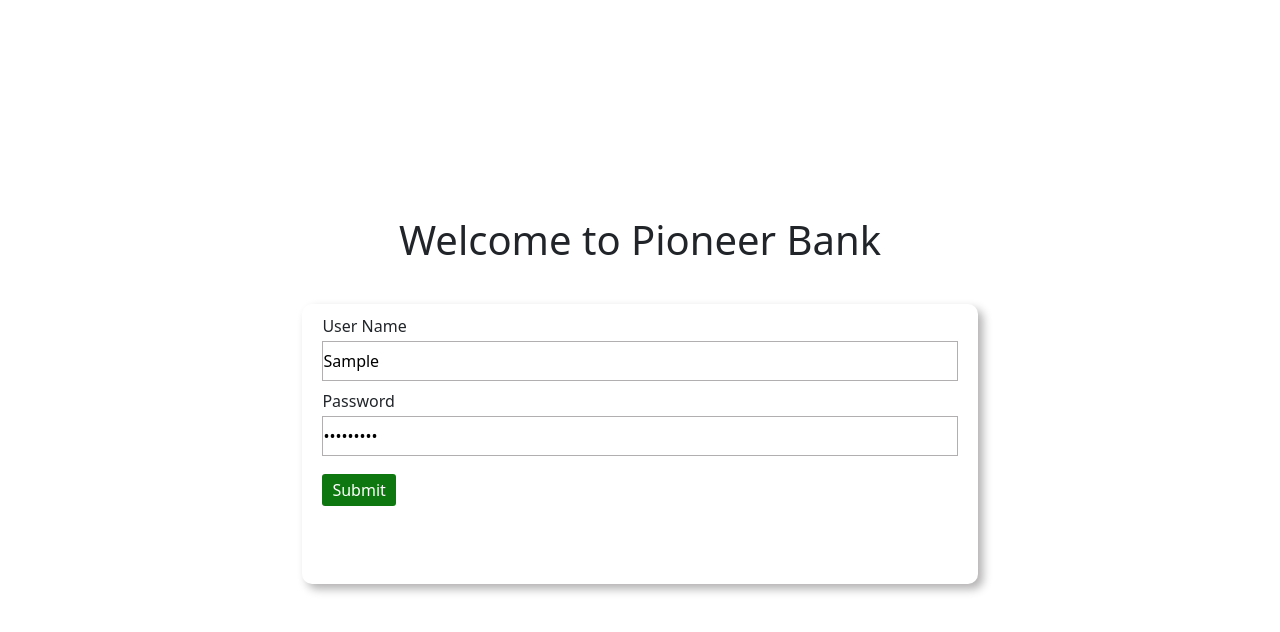
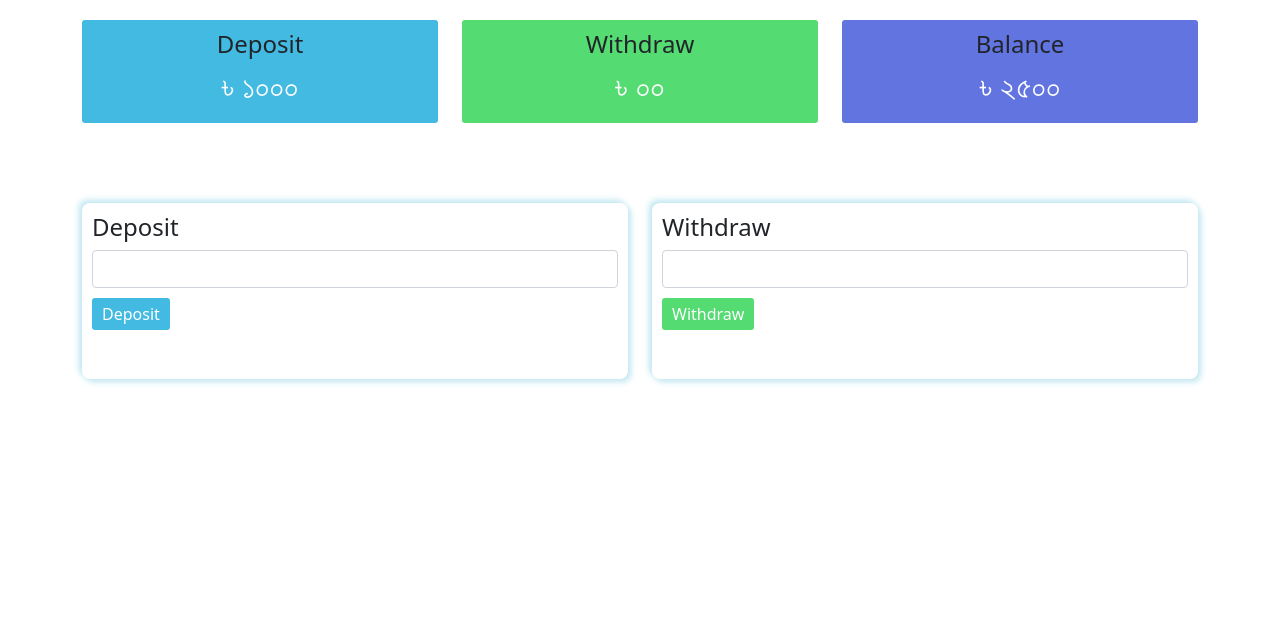
Before and after one commit to asifhjahid/pioneer-bank-js, a plain HTML site: page index.html in a window 1280 px wide. Both pictures are taken after typing "Sample", "Sample123" into the empty fields and a click on the button "Submit". Drawn offline with nearby package versions, Linux system fonts and the light colour scheme.

Commit message:
transaction area

```diff
--- a/index.html
+++ b/index.html
@@ -14,19 +14,59 @@
     <link rel="stylesheet" href="style.css" />
   </head>
   <body>
-    <div class="container">
+    <div id="login-page" class="container">
     <div class="display-container">
       <h1 class='title'>Welcome to Pioneer Bank</h1>
       <div class="login-area">
         <form action="">
           <label for="login">User Name</label>
-          <input type="text" class="inputText" placeholder="user name" />
+          <input type="text" class="inputText" placeholder="user name" required />
           <label for="password">Password</label>
-          <input type="password" class="inputText" placeholder="Password"/>
+          <input type="password" class="inputText" placeholder="Password" required />
         </form>
-        <button type="button" class="submit-btn">Submit</button>
+        <button type="submit" id='submitBtn' class="submit-btn">Submit</button>
       </div>
     </div>
     </div>
+
+    <div id="transaction" class="container">
+       <div class="row">
+           <div class="col-md-4" >
+               <div class="deposit seeTransaction">
+                <h4>Deposit</h4>
+                <h2>৳ ১০০০</h2>
+               </div>
+           </div>
+           <div class="col-md-4">
+               <div class="withdraw seeTransaction">
+                <h4>Withdraw</h4>
+                <h2>৳ ০০</h2>
+               </div>
+           </div>
+           <div class="col-md-4">
+               <div class="balance seeTransaction">
+                <h4>Balance</h4>
+                <h2>৳ ২৫০০</h2>
+               </div>
+           </div>
+       </div>
+       <div class="row">
+           <div class="col-md-6">
+               <div class="transaction-submit">
+                <h4>Deposit</h4>
+                <input type="text" class="form-control">
+                <button class="deposit-btn">Deposit</button>
+               </div>
+        </div>
+           <div class="col-md-6">
+               <div class="transaction-submit">
+                    <h4>Withdraw</h3>
+                    <input type="text" class="form-control">
+                    <button class="withdraw-btn">Withdraw</button>
+               </div>
+            </div>
+       </div>
+    </div>
+    <script src="./js/script.js"></script>
   </body>
 </html>
--- /dev/null
+++ b/js/script.js
@@ -0,0 +1,7 @@
+let button = document.querySelector('#submitBtn');
+button.addEventListener('click',()=>{
+     let loginPage = document.querySelector('#login-page');
+     loginPage.style.display='none';
+     let transaction = document.querySelector('#transaction');
+     transaction.style.display='block'
+})
--- a/style.css
+++ b/style.css
@@ -45,17 +45,61 @@
 }
 
 .login-area .submit-btn{
-    margin-top: 10px;
-}
-.login-area .submit-btn{
     padding: 4px 10px;
     border: none;
     background-color: #0f770f;
     color: #ffffff;
     border-radius: 3px;
+    margin-top: 10px;
 }
 .login-area .submit-btn:hover{
     background-color: rgba(9, 71, 9, 0.9);
     transition: background-color .3s ease-in-out;
 
 }
+
+#transaction{
+    display: none;
+}
+#transaction .deposit{
+    background-color: rgb(67, 186, 226);
+}
+#transaction .withdraw{
+    background-color: rgb(84, 219, 113);
+}
+#transaction .balance{
+    background-color: rgb(97, 116, 224);
+}
+#transaction .seeTransaction{
+    padding: 10px 5px;
+    margin-top: 20px;
+    border-radius: 3px;
+}
+#transaction .seeTransaction h2{
+    text-align: center;
+    color: #ffffff;
+}
+#transaction .seeTransaction h4{
+    text-align: center;
+}
+.transaction-submit{
+    height: 22vh;
+     box-shadow: 3px 3px 6px #c0e6f1,
+                -3px -3px 6px #c0e6f1;
+    border-radius: 8px;
+    margin-top: 80px;
+    padding: 10px;
+}
+.transaction-submit button{
+    padding: 4px 10px;
+    border: none;
+    color: #ffffff;
+    border-radius: 3px;
+    margin-top: 10px;
+}
+.transaction-submit .deposit-btn{
+    background-color:rgb(67, 186, 226) ;
+}
+.transaction-submit .withdraw-btn{
+    background-color: rgb(84, 219, 113);
+}
```
